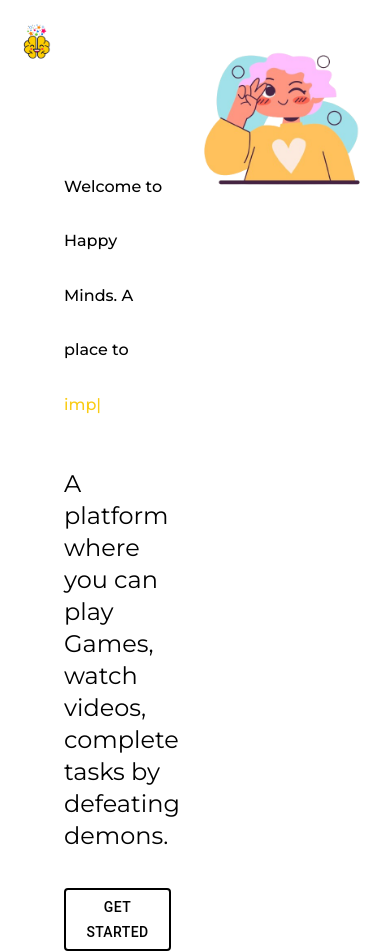
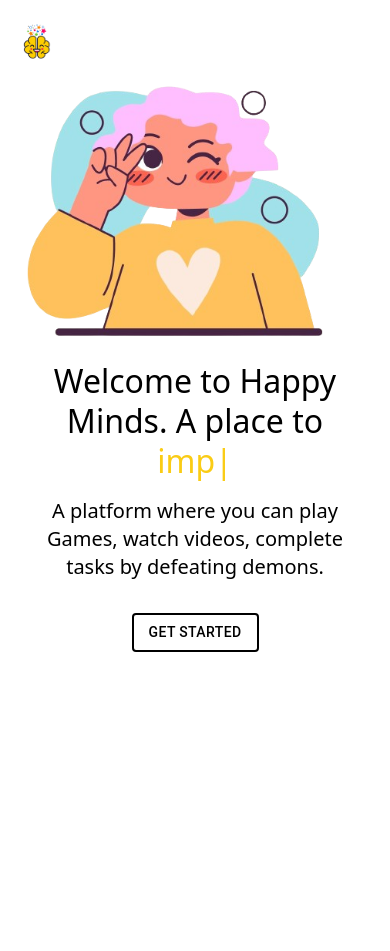
Before and after one commit to Kevindua26/Calmify-, a React (Vite) app in the folder frontend/: page / in a window 390 px wide. After the commit the page ends 844 px from the top, so only its background shows below. Built offline with nearby package versions, Linux system fonts and the light colour scheme.

Commit message:
Add Responsiveness Home

```diff
--- a/frontend/src/pages/Home.jsx
+++ b/frontend/src/pages/Home.jsx
@@ -2,35 +2,82 @@ import React from "react";
 import homeImg from "../assets/home.png";
 import { ReactTyped } from "react-typed";
 import Button from "@mui/material/Button";
-import logo from "../assets/logo.png"
+import logo from "../assets/logo.png";
 
 const Home = () => {
   return (
-    <div className="Home w-screen h-screen py-4 relative">
-      <img src={logo} alt="logo" className="absolute top-5 left-4 h-11 w-11"/>
-      <div className="lg:container mx-auto w-full h-full rounded-lg flex md:w-full ">
-        <div className="w-2/4 p-6 pt-36">
-          <div className=" flex flex-col gap-9 h-full">
-            <div className="pl-10 ">
-              <h1 className="lg:text-[2.8rem] montserrat font-medium leading-[3.4rem] md:text-[2.4rem] ">
+    <div className="Home w-screen h-screen py-4 relative flex flex-col md:flex-row">
+
+      <img src={logo} alt="logo" className="absolute top-5 left-4 h-11 w-11 z-10" />
+
+      {/* Mobile view */}
+      <div className="w-full flex flex-col items-center md:hidden">
+        <div className="flex justify-center"> <img src={homeImg} alt="home" className="w-[95%] h-auto" /></div>
+
+        <div className="p-6 text-center -mt-20">
+          <h1 className="text-[2rem] font-medium leading-[2.5rem]">
             Welcome to Happy Minds. A place to{" "}
-                <br></br>
-                <span className="text-yellow-400"><ReactTyped  strings={[
+            <br />
+            <span className="text-yellow-400">
+              <ReactTyped
+                strings={[
                   "relax your mind.",
                   "improve your habits.",
                   "play fun games.",
                 ]}
                 typeSpeed={40}
                 backSpeed={50}
-                  loop/>
+                loop
+              />
+            </span>
+          </h1>
+          <h2 className="text-xl font-normal mt-4">
+            A platform where you can play Games, watch videos, complete tasks by defeating demons.
+          </h2>
+          <Button
+            sx={{
+              marginTop:"2rem",
+              color: "black",
+              border: "2px solid black",
+              ":hover": {
+                backgroundColor: "light-gray",
+                border: "2px solid black",
+                boxShadow:
+                  "inset 0 -100px 0 rgba(41, 41, 41, .05), 0 4px 6px 0 rgba(0, 0, 0, .1), 0 1px 10px 0 rgba(0, 0, 0, .1), 0 2px 4px -1px rgba(0, 0, 0, .1);",
+              },
+            }}
+            variant="outlined"
+          >
+            Get Started
+          </Button>
+        </div>
+      </div>
+
+      {/* Desktop view */}
+      <div className="hidden md:flex w-full h-full">
+        <div className="w-2/4 p-6 pt-36 flex flex-col gap-9 lg:pl-20">
+          <div className="pl-10">
+            <h1 className="lg:text-[2.8rem] font-medium leading-[3.4rem] md:text-[2.4rem]">
+              Welcome to Happy Minds. A place to{" "}
+              <br />
+              <span className="text-yellow-400">
+                <ReactTyped
+                  strings={[
+                    "relax your mind.",
+                    "improve your habits.",
+                    "play fun games.",
+                  ]}
+                  typeSpeed={40}
+                  backSpeed={50}
+                  loop
+                />
               </span>
             </h1>
           </div>
-            <div className=" pl-10 ">
-              <h1 className="text-2xl montserrat font-normal md:text-[1.3rem]">
-                A platform where you can play Games, watch videos, complete
-                tasks by defeating demons.
-              </h1>
+          <div className="pl-10">
+            <h2 className="text-2xl font-normal md:text-[1.3rem]">
+              A platform where you can play Games, watch videos, complete tasks by defeating demons.
+            </h2>
           </div>
           <div className="pl-10">
             <Button
@@ -50,11 +97,8 @@ const Home = () => {
             </Button>
           </div>
         </div>
-        </div>
-        <div className=" w-2/4 ml-auto">
-          <div className="lg:flex justify-center  h-full md:flex items-center ">
-            <img className="w-full max-w-lg" src={homeImg} alt="img" />
-          </div>
+        <div className="w-2/4 ml-auto flex justify-center items-center">
+          <img className="w-full max-w-lg" src={homeImg} alt="home" />
         </div>
       </div>
     </div>
```
Lines whose indentation alone changed are shown as unchanged.
